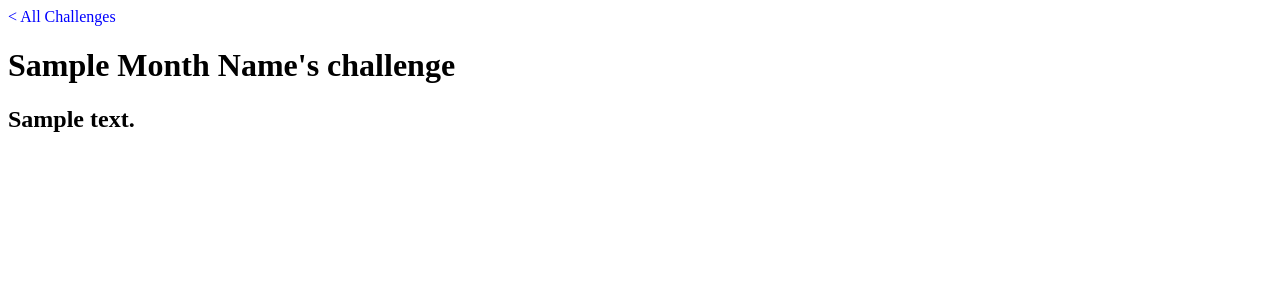
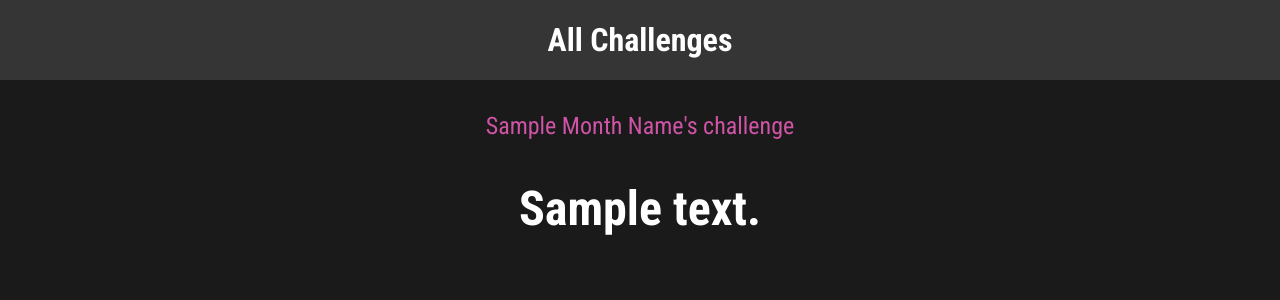
Before and after one commit to HimangshuDe/Djan-Go, a Django app: template challenges/templates/challenges/challenge.html in a window 1280 px wide. Shown: the top 300 px of the page. Run offline with Django 4.2, Linux system fonts and the light colour scheme; the template is opened without the code that fills it: most values are stand-ins (such as "Sample title", 1, 10 or a date in 2020).

Commit message:
Styling
Added Css Files and defined styling for the HTML selectors used.

Linked the respective css files to the HTML files.

Modified settings to detect the static(css) files.

Modified(minor) HTML files accordingly!

```diff
--- /dev/null
+++ b/challenges/static/challenges/challenge.css
@@ -0,0 +1,21 @@
+h1,h2{
+    text-align: center;
+    color: white;
+}
+
+h1{
+    font-size: 1.5rem;
+    margin: 2rem 0 1rem 0;
+    font-weight: normal;
+    color: #cf54a6;
+}
+
+h2{
+    font-size: 3rem;
+    font-weight: bold;
+}
+
+.fallback{
+    text-align: center;
+    color: white;
+}
--- /dev/null
+++ b/challenges/static/challenges/includes/header.css
@@ -0,0 +1,25 @@
+header{
+    width: 100%;
+    height: 5rem;
+    background-color: #353535;
+}
+
+header nav{
+    width: 100%;
+    height: 100%;
+    display: flex;
+    justify-content: center;
+    align-items: center;
+}
+
+header nav a{
+    text-decoration: none;
+    color: white;
+    font-size: 2rem;
+    font-weight: bold;
+}
+
+header nav a:hover,
+header nav a:active{
+    color: #cf54a6;
+}
--- a/challenges/templates/challenges/challenge.html
+++ b/challenges/templates/challenges/challenge.html
@@ -1,17 +1,23 @@
 {% extends "base.html" %}
+{% load static %}
 
 {% block page_title %}
     {{ month_name | title }} Challenge
 {% endblock page_title %}
 
+{% block css_files %}
+    <link rel="stylesheet" href="{% static "challenges/challenge.css" %}">
+    <link rel="stylesheet" href="{% static "challenges/includes/header.css" %}">
+{% endblock css_files %}
+
 
 {% block page_body %}
 
-{% include "challenges/includes/header.html" with active_page="challenge" %}
+{% include "challenges/includes/header.html" %}
 
 <h1>{{ month_name | title }}'s challenge</h1>
     {% if challenge_text is None %}
-        <p>There is no challenge for this month!</p>
+        <p class="fallback">There is no challenge for this month yet!</p>
     {% else %}
         <h2>{{ challenge_text }}</h2>
 
--- a/challenges/templates/challenges/includes/header.html
+++ b/challenges/templates/challenges/includes/header.html
@@ -1,9 +1,7 @@
 <header>
     <nav>
-        <a href="{% url "index" %}" style="text-decoration: none; color:blue">
-        {% if active_page == "challenge" %}
-            < All Challenges
-        {% endif %}
+        <a href="{% url "index" %}">
+        All Challenges
         </a>
     </nav>
 </header>
--- a/monthly_challenges/settings.py
+++ b/monthly_challenges/settings.py
@@ -121,6 +121,9 @@ USE_TZ = True
 # https://docs.djangoproject.com/en/4.2/howto/static-files/
 
 STATIC_URL = 'static/'
+STATICFILES_DIRS = [
+    BASE_DIR/'static'
+]
 
 # Default primary key field type
 # https://docs.djangoproject.com/en/4.2/ref/settings/#default-auto-field
--- /dev/null
+++ b/static/styles.css
@@ -0,0 +1,10 @@
+@import url('https://fonts.googleapis.com/css2?family=Roboto+Condensed:wght@400;700&display=swap');
+
+html{
+    font-family: 'Roboto Condensed', sans-serif;
+}
+
+body{
+    margin: 0;
+    background-color: #1a1a1a;
+}
--- a/templates/base.html
+++ b/templates/base.html
@@ -1,9 +1,14 @@
+{% load static %}
+
 <!DOCTYPE html>
 <html lang="en">
 <head>
     <meta charset="UTF-8">
     <meta name="viewport" content="width=device-width, initial-scale=1.0">
     <title>{% block page_title %}My Challenges{% endblock page_title %}</title>
+    <link rel="stylesheet" href="{% static "styles.css" %}">
+    {% block css_files %} {% endblock css_files %}
+
 </head>
 <body>
     {% block page_body %}
```
Also changed, not shown: challenges/static/challenges/challenges.css (added, +38 -0 lines), challenges/templates/challenges/index.html (+7 -2 lines), challenges/views.py (+4 -4 lines), templates/404.html (added, +10 -0 lines).
